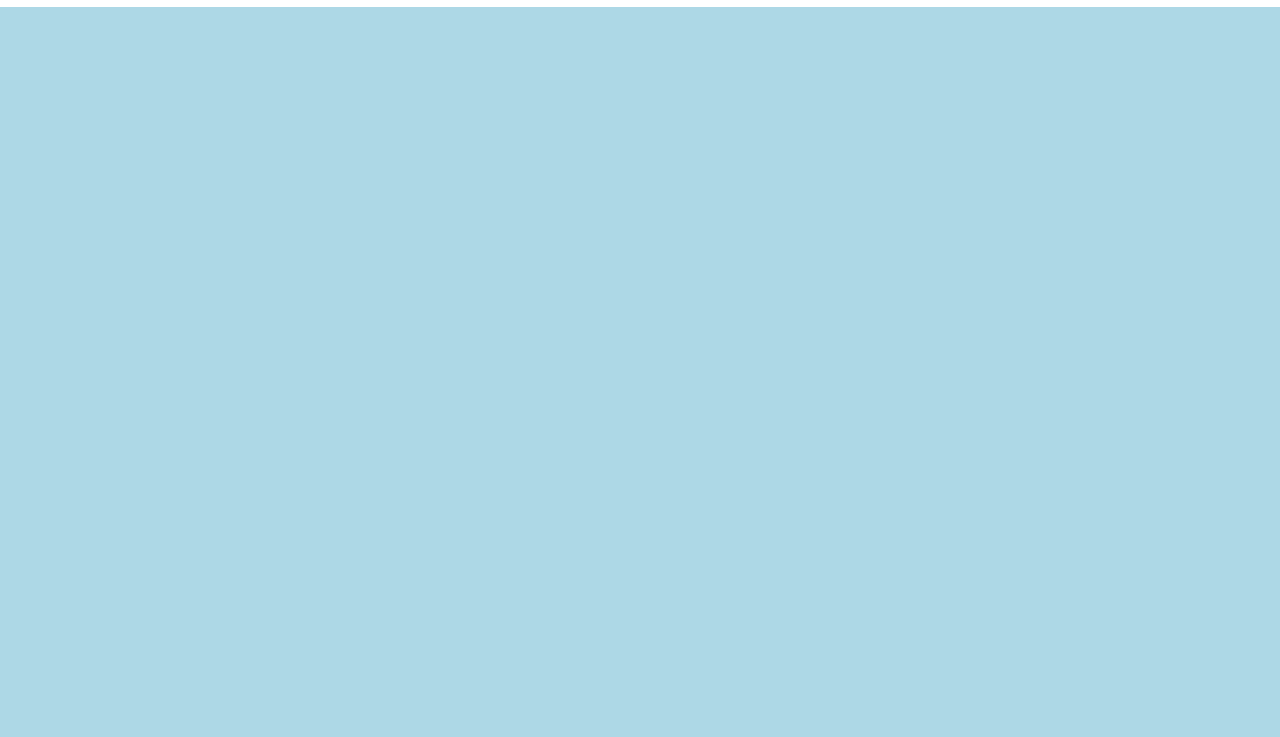
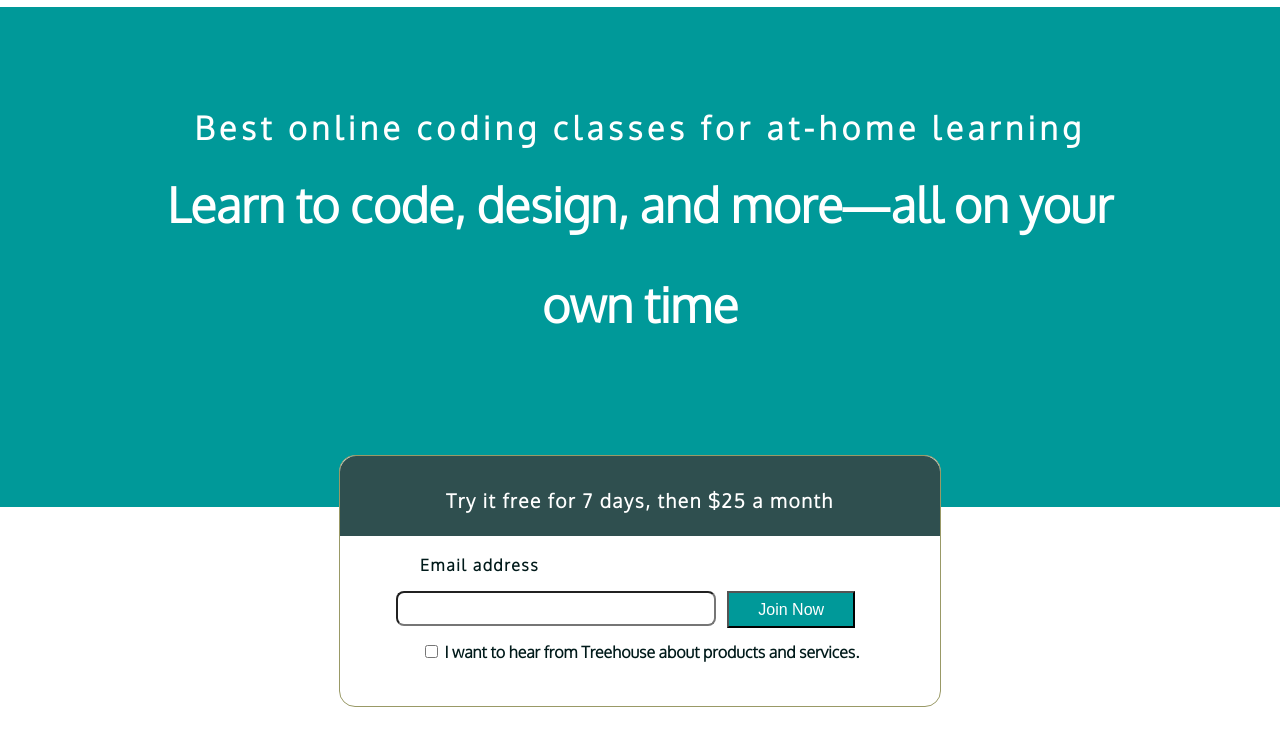
Before and after one commit to DiyazMukhanov/teamtreehouse, a plain HTML site: page index.html in a window 1280 px wide. Shown: the part 63-800 px from the top of the page. Drawn offline with Linux system fonts and the light colour scheme; a web font is replaced by a local one.

Commit message:
Add files via upload

```diff
--- a/index.html
+++ b/index.html
@@ -25,5 +25,31 @@
             </div>
         </div>
     </nav>
+    <section>
+        <div class="try-it-wrapper">
+            <div class="try-it-image-wrapper">
+               </div>
+               <div class="try-it-headings">
+                   <h2 class="try-it-first-heading">Best online coding classes for at-home learning</h2>
+                   <h1 class="try-it-second-heading">Learn to code, design, and more—all on your</h1>
+                    <h1 class="try-it-third-heading">own time</h1>
+                </div>
+            <div class="try-it-form">
+           <p class="seven-days-paragraph">Try it free for 7 days, then $25 a month</p>
+            <p class="email-paragraph">Email address</p>
+            <form>
+                <div class="text-and-button">
+                <input type="text" class="try-it-input">
+                <input type="button" value="Join Now" class="try-it-button">
+            </div>
+                <div class="box-label">
+                <input type="checkbox" name="" id="hear">
+                <label for="hear">I want to hear from Treehouse about products and services.</label>
+            </div>
+            </form>
+
+        </div>
+        </div>
+    </section>
 </body>
 </html>
--- a/style.css
+++ b/style.css
@@ -1,9 +1,10 @@
 body {
     font-family: 'Oxygen', sans-serif;
-    background-color: lightblue;
+    background-color: white;
     margin: 0;
+    height: 100%;
 }
-
+/* Navbar */
 .navbar {
     position: relative;
     background-color: white;
@@ -35,7 +36,6 @@ body {
     font-size: .8rem;
     text-decoration: none;
     cursor: pointer;
-
     padding: 4px 8px;
     height: 20px;
     width: auto;
@@ -52,3 +52,135 @@ body {
 .free-trial-link:hover {
     background-color: #003366;
 }
+/* End of Navbar */
+
+/* Section try it */
+.try-it-wrapper {
+    position: relative;
+}
+
+.try-it-image-wrapper {
+    width: 100%;
+    height: 500px ;
+    background-color: #009999;
+    background-size: cover;
+    background-repeat: no-repeat;
+    z-index: 0;
+}
+
+.try-it-headings {
+width: 100%;
+height: 200px;
+/* border: solid red 1px; */
+display: flex;
+flex-direction: column;
+justify-content: center;
+align-items: center;
+position: absolute;
+background: transparent;
+top:120px;
+color: white;
+}
+
+.try-it-first-heading {
+    font-size: 2rem;
+    letter-spacing: .3rem;
+    font-weight: bold;
+}
+
+.try-it-second-heading {
+    margin-top: 0;
+    font-size: 3rem;
+}
+
+.try-it-third-heading {
+    margin-top: 0;
+    padding-top: 0;
+    font-size: 3rem;
+}
+
+.try-it-form {
+    border: solid #999966 .3px;
+    text-align: center;
+    width: 600px;
+    height: 250px;
+    position: absolute;
+    /* transform: translateX(50% 50%); */
+    left:0;
+    right:0;
+    margin-left: auto;
+    margin-right: auto;
+    bottom: -200px;
+    border-radius: 1rem;
+    background-color: white;
+    /* margin-bottom: 4rem; */
+    /* margin: auto; */
+}
+
+.seven-days-paragraph {
+    background-color: darkslategrey;
+    margin-top: 0;
+    height: 3rem;
+    text-align: center;
+    padding-top: 2rem;
+    border-top-left-radius: 1rem;
+    border-top-right-radius: 1rem;
+    color: white;
+    font-size: 1.2rem;
+    font-weight: bold;
+    letter-spacing: .1rem;
+}
+
+.text-and-button {
+    display: flex;
+    justify-content: center;
+    margin-right: 9rem;
+}
+
+.email-paragraph {
+    /* border: solid red 1px; */
+    margin-left: 3rem;
+    margin-right: 2rem;
+    text-align: left;
+    padding-left: 2rem;
+    color: #001a1a;
+    font-weight: bold;
+    letter-spacing: .1rem;
+}
+
+.box-label {
+    /* border: solid red 1px; */
+    margin-top: 1rem;
+    color: #001a1a;
+    font-weight: bold;
+}
+
+.try-it-input {
+    /* padding-left: 200px; */
+    width: 300px;
+    margin-right: 1.5rem;
+    padding: .5rem;
+    border-radius: .5rem;
+}
+
+.try-it-input:hover {
+    border-color: #a3a375;
+}
+
+.try-it-button {
+    /* margin-left: .8rem; */
+    position: absolute;
+    right: 5.3rem;
+    padding: .5rem .5rem .4rem .5rem;
+    width: 8rem;
+    background-color: #009999;
+    font-size: 1rem;
+    color: white;
+    cursor: pointer;
+}
+
+.try-it-button:hover {
+    background-color: #002233;
+}
+
+/* End of Section try it */
```
Also changed, not shown: img/Picture2.png (added), 2 other files.
